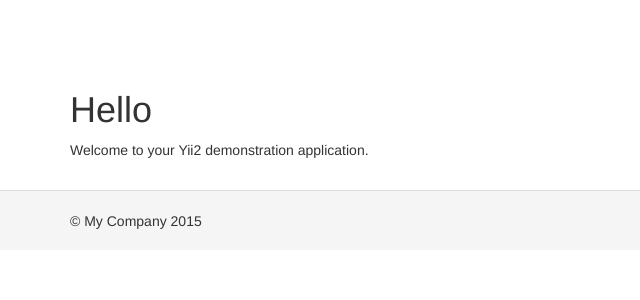
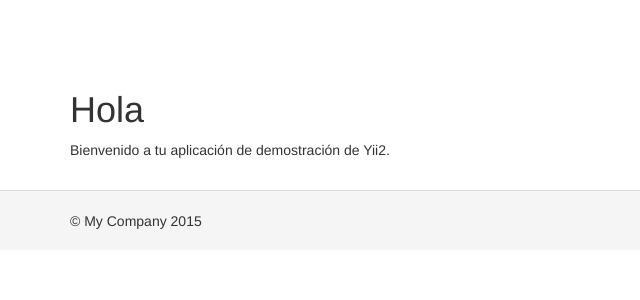
Before and after one commit to ezkorpyo/hello, a Yii app: template views/site/say.php in a window 1280 px wide. Shown: the top 300 px of the page, without its empty margins (0-640 px from the left). Run offline with PHP 8.4 and a stand-in for Yii, Linux system fonts and the light colour scheme; the template is opened without the code that fills it, so the values that code supplies are empty; some libraries are stand-ins or nearby versions.

Commit message:
Summary
Description

```diff
--- a/views/site/say.php
+++ b/views/site/say.php
@@ -1,5 +1,5 @@
 <?php
 use yii\helpers\Html;
 ?>
-<h1>Hello <?= Html::encode($target) ?></h1>
-<p>Welcome to your Yii2 demonstration application.</p
+<h1>Hola <?= Html::encode($target) ?></h1>
+<p>Bienvenido a tu aplicaci&oacute;n de demostraci&oacute;n de Yii2.</p
```
